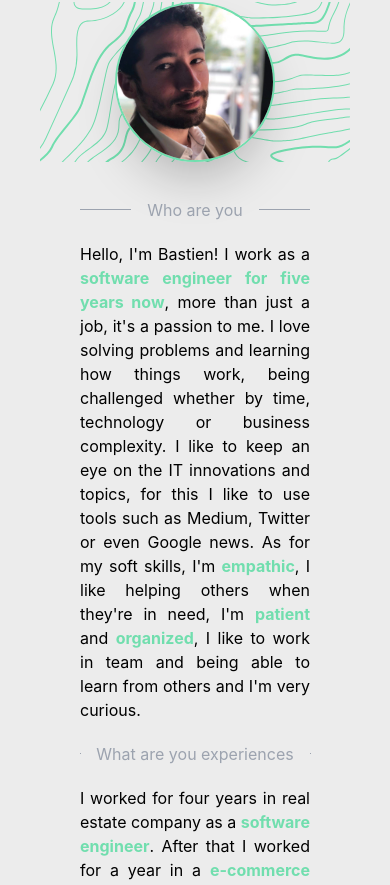
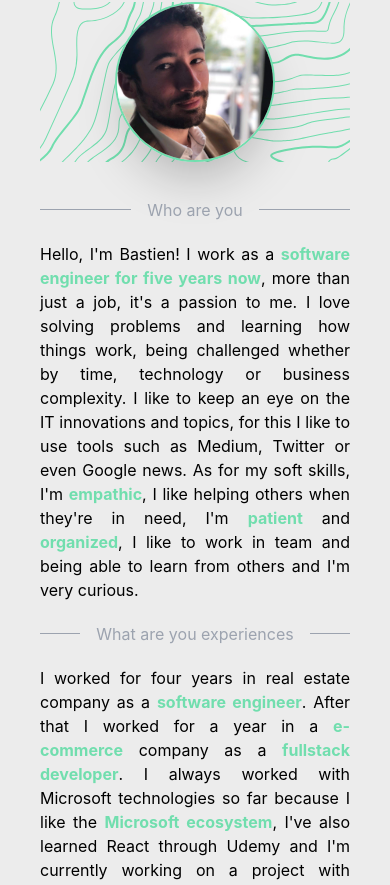
Before and after one commit to BastienChs/portoflio-react, a React (Create React App) app: page / in a window 390 px wide. Shown: the part 795-1680 px from the top of the page. Built offline with nearby package versions, Linux system fonts and the light colour scheme.

Commit message:
Reducing margin on about section with mobile device.

```diff
--- a/src/components/Sections/About/index.js
+++ b/src/components/Sections/About/index.js
@@ -7,12 +7,12 @@ const About = () => {
     <section className="about" id={"about-section"}>
         <main>
             <h2 className={'w-full text-left pl-10 text-3xl font-bold font-opensans underline uppercase text-gray-500 opacity-30'}>01.  About me </h2>
-            <div className={"h-screen xs:h-fit grid place-items-center bg-about-section mt-6"}>
+            <div className={"xl:min-h-screen lg:min-h-screen md:min-h-screen xs:h-fit grid place-items-center bg-about-section mt-6"}>
                 <div className={'h-full w-full p-2 grid grid-cols-3 gap-4 pl-10 pr-10 xs:pl-10'}>
                     <div className={'flex place-content-center p-2 bg-profile-pic h-full lg:col-auto md:col-auto xs:col-span-3 lg:h-full md:h-full xs:h-40'}>
                             <img src={me} alt="Bastien Chies" className={'self-center rounded-full border border-2 third-color-border shadow-2xl sm:h-80 sm:w-80 xs:h-40 xs:w-40'}/>
                     </div>
-                    <div className={'flex flex-col lg:col-span-2 md:col-span-2 xs:col-span-3 ml-10 mr-10'}>
+                    <div className={'flex flex-col lg:col-span-2 md:col-span-2 xs:col-span-3 lg:ml-10 lg:mr-10 md:ml-10 md:mr-10'}>
                         <TextDivider text={'Who are you'} classes={'lg:w-2/4 md:w-2/4 xs:w-full self-center'}/>
                         <p className={'answer-about-me text-justify'}>
                             Hello, I'm Bastien! I work as a <span className={'portfolio-keywords font-bold'}>software engineer for five years now</span>, more than just a job, it's a passion to me.
```
